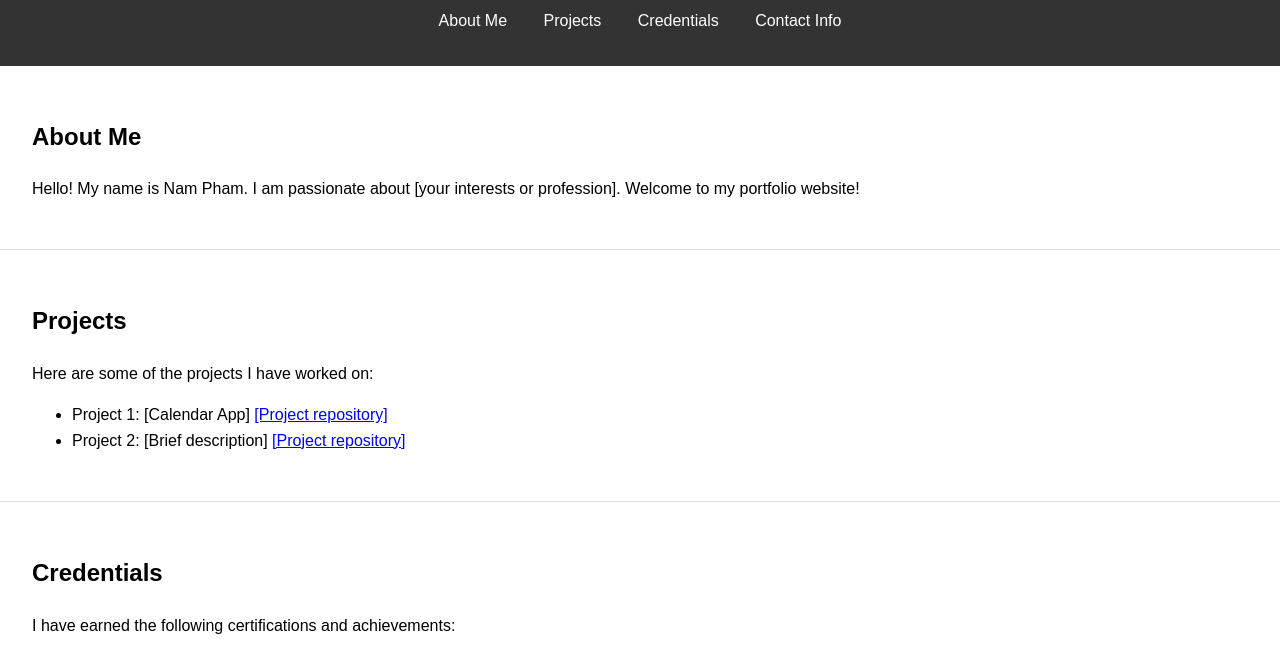
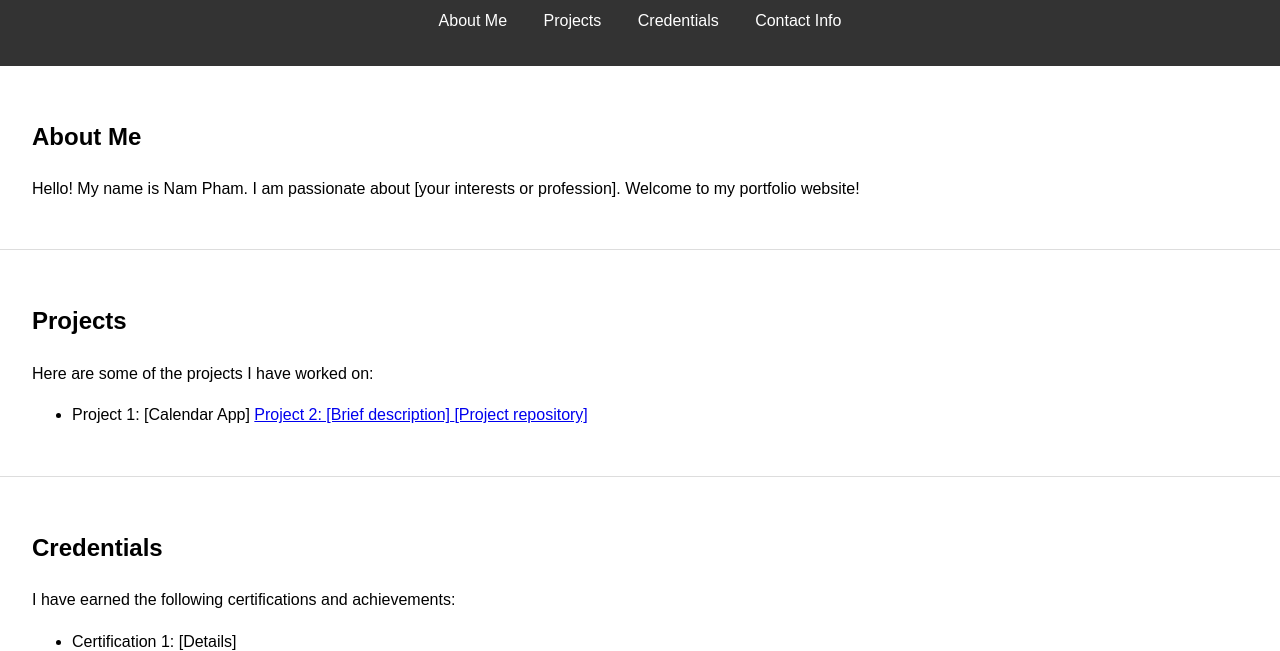
Before and after one commit to GrooovyPlanet/GrooovyPlanet.github.io, a plain HTML site: page index.html in a window 1280 px wide. Shown: the part 102-753 px from the top of the page. Drawn offline with Linux system fonts and the light colour scheme.

```diff
--- a/index.html
+++ b/index.html
@@ -69,7 +69,7 @@
             Here are some of the projects I have worked on:
         </p>
         <ul>
-            <li>Project 1: [Calendar App] <a href="https://github.com/phAPCSA25period1/final-project-GrooovyPlanet" target="_blank">[Project repository]</a></li>
+            <li>Project 1: [Calendar App] <a href="https://github.com/phAPCSA25period1/final-project-GrooovyPlanet"
             <li>Project 2: [Brief description] <a href="[link to project repository]" target="_blank">[Project repository]</a></li>
         </ul>
     </section>
```
